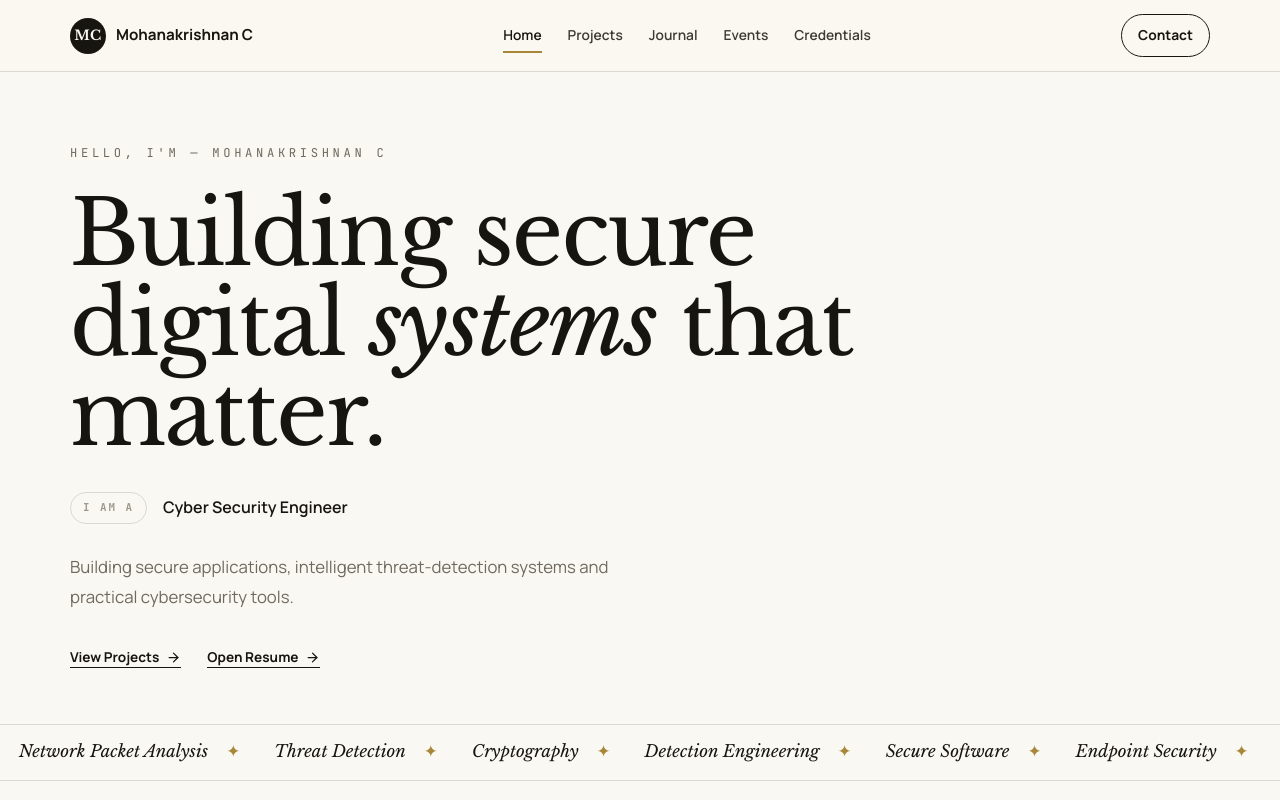
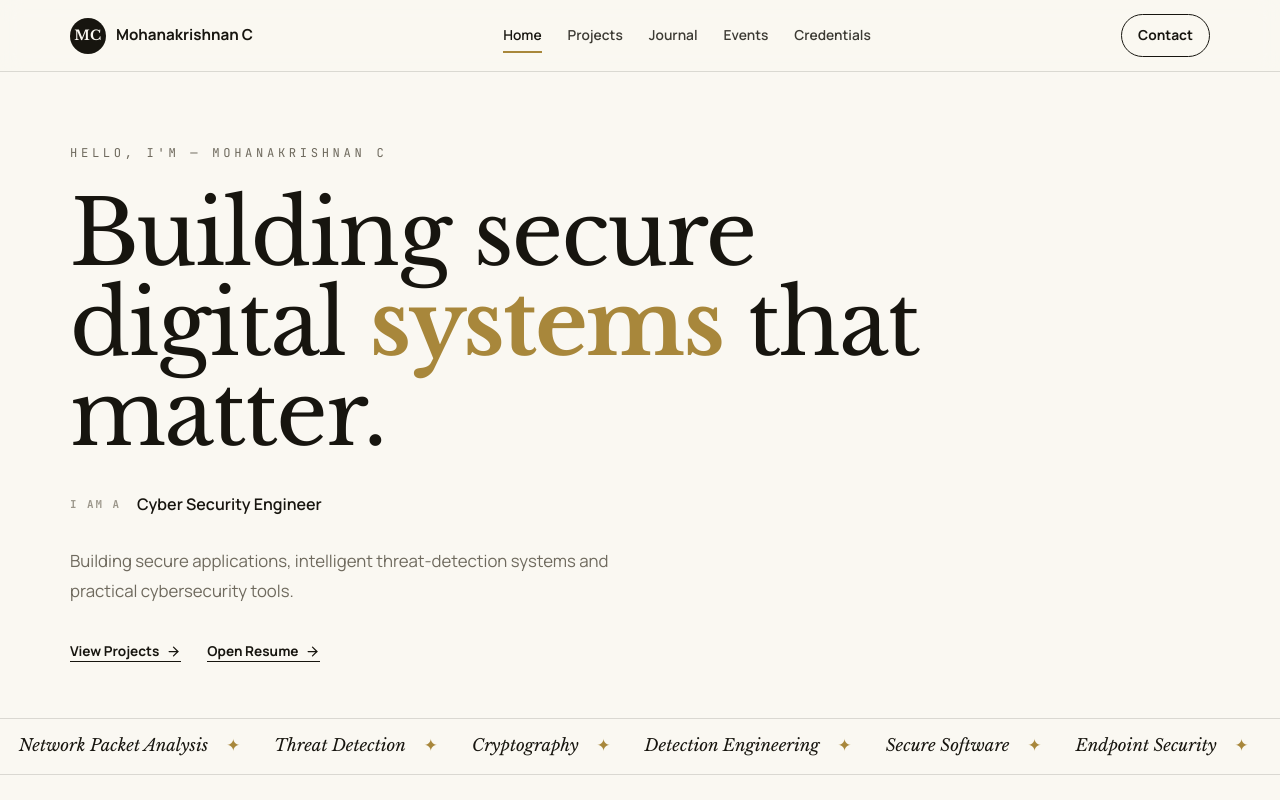
Before and after one commit to Mohan-10-15/Mohan-10-15.github.io, a React (Vite) app: page / in a window 1280 px wide. Shown: the top 800 px of the page. Built offline with nearby package versions, Linux system fonts and the light colour scheme.

Commit message:
fix: remove I-AM-A pill bubble and un-slant the hero systems emphasis

```diff
--- a/src/styles/global.css
+++ b/src/styles/global.css
@@ -699,7 +699,9 @@ h4 {
 }
 
 .hero__title em {
-  font-style: italic;
+  font-style: normal;
+  font-weight: 700;
+  color: var(--gold);
 }
 
 .hero__role {
@@ -715,18 +717,7 @@ h4 {
   font-size: 0.68rem;
   letter-spacing: 0.18em;
   color: var(--faint);
-  border: 1px solid var(--line);
-  padding: 6px 12px;
-  border-radius: 100px;
-}
-
-.hero__role-value .roll-up {
-  height: 1.5em;
-}
-
-.hero__role-value .roll-up__item {
-  line-height: 1.5em;
-  color: var(--ink);
+  text-transform: uppercase;
 }
 
 .hero__lead {
```
